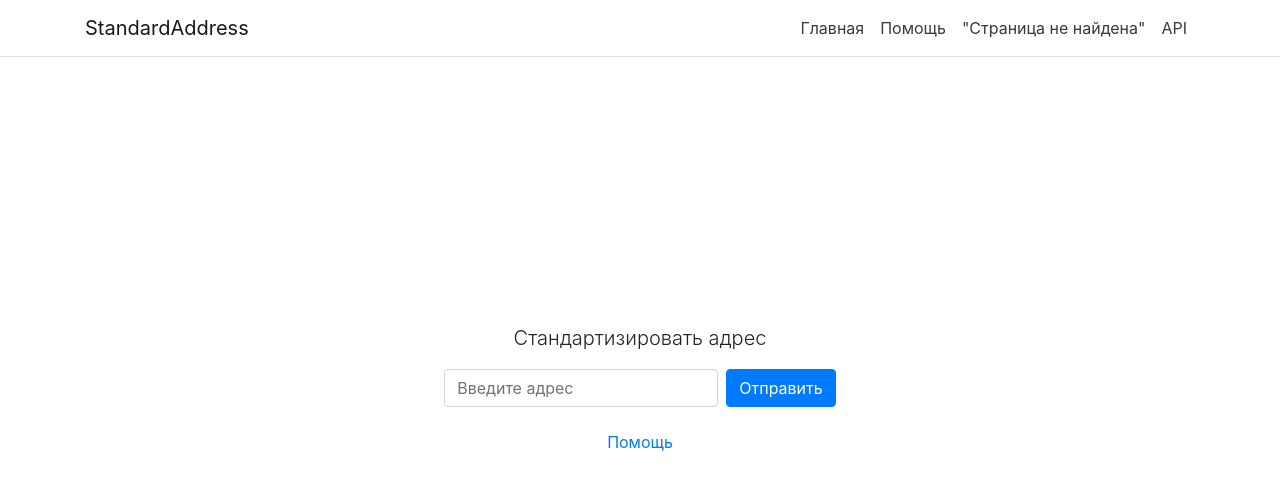
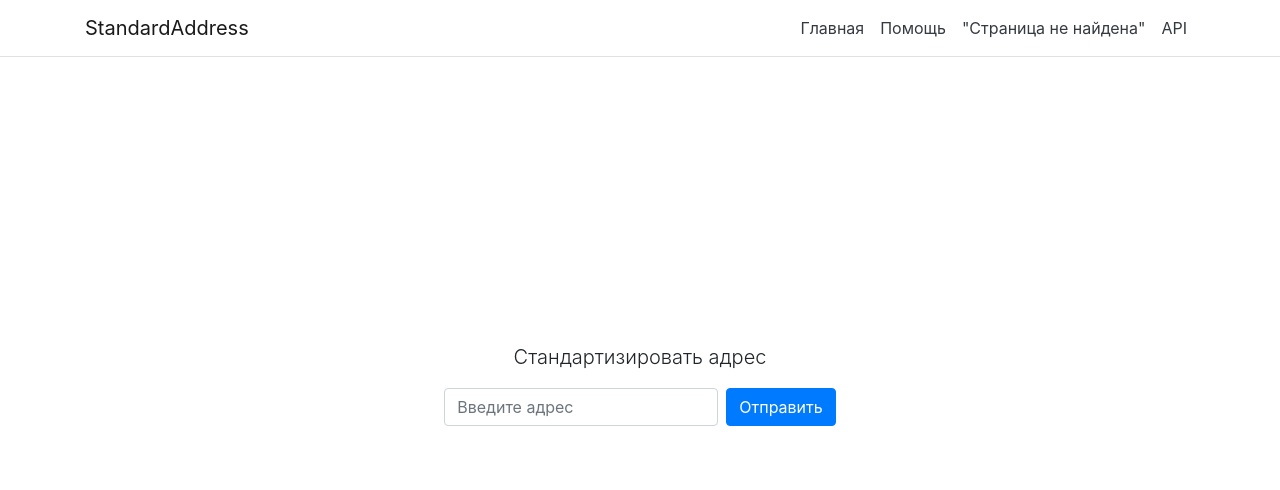
Before and after one commit to VovaGul/standard-address, an Angular app in the folder standard-address/: page / in a window 1280 px wide. Shown: the top 490 px of the page. Built offline with nearby package versions, Linux system fonts and the light colour scheme.

Commit message:
убрал ссылку помощь

```diff
--- a/standard-address/src/app/home/home.component.html
+++ b/standard-address/src/app/home/home.component.html
@@ -4,6 +4,5 @@
     <input type="text" class="form-control mr-2" [(ngModel)]="rowAddress" placeholder="Введите адрес" id="rowAddress" name="rowAddress"/>
     <button class="btn btn-primary" (click)="send()">Отправить</button>
   </div>
-  <a routerLink="/help-page" class="btn btn-link">Помощь</a>
   <label class="mt-2">{{ address }}</label>
 </div>
```
